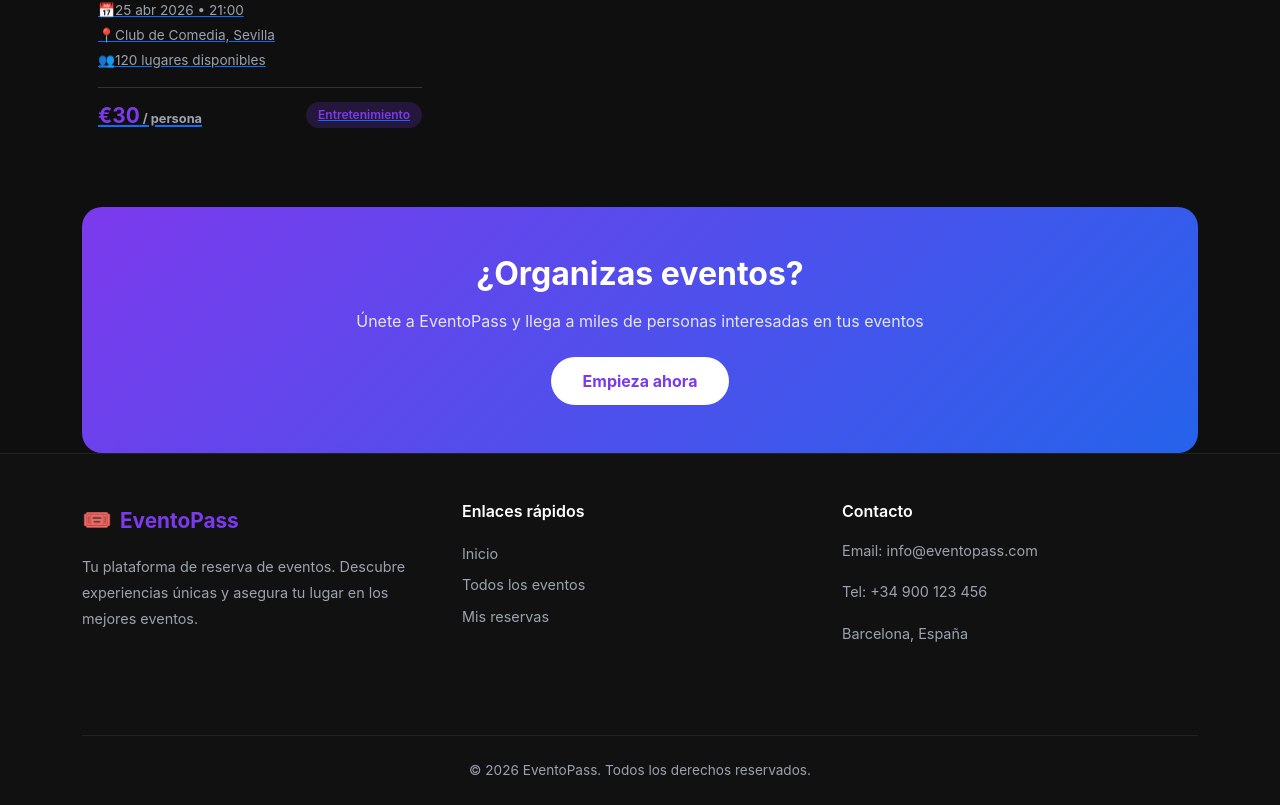
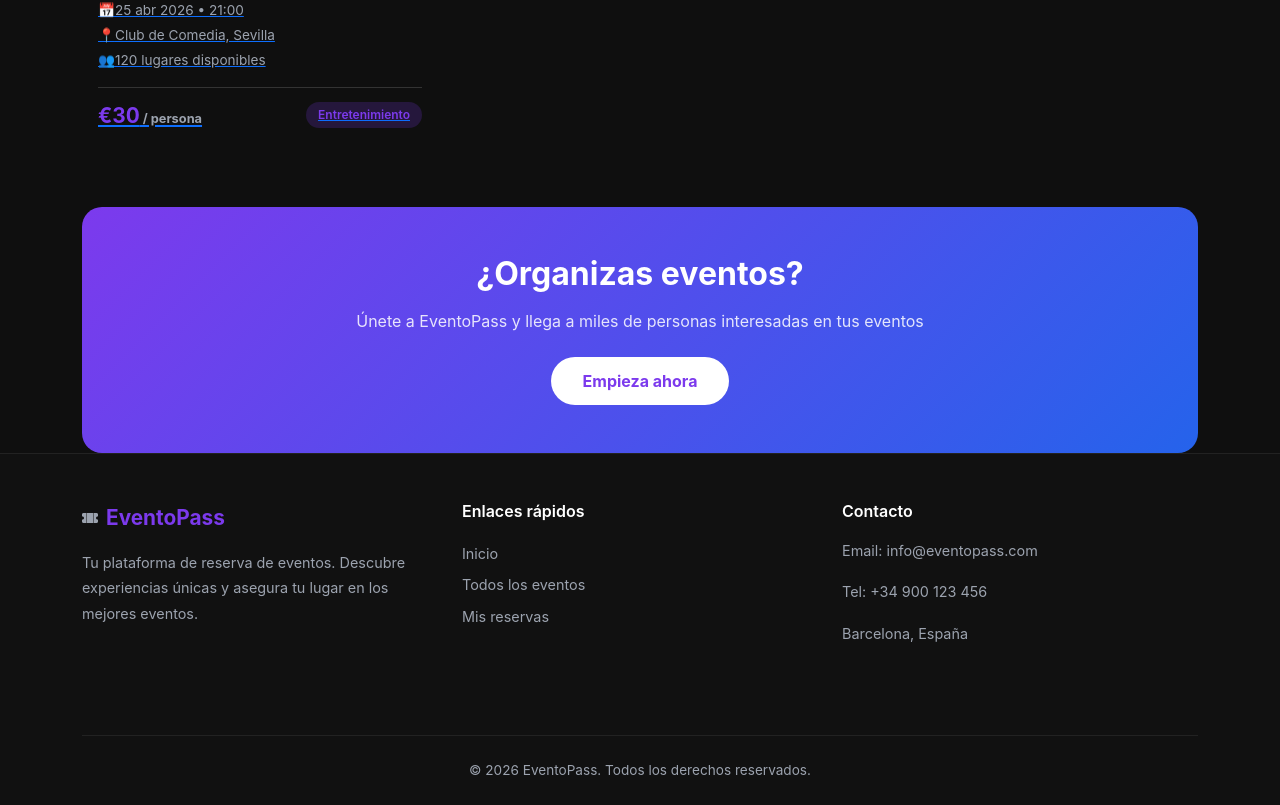
Before and after one commit to BryanStrk/frontend-angular-reto, an Angular app: page / in a window 1280 px wide. Shown: the part 3112-3917 px from the top of the page. Built offline with nearby package versions, Linux system fonts and the light colour scheme.

Commit message:
replace logo emoji with bootstrap-icon in footer

```diff
--- a/src/app/shared/components/footer/footer.html
+++ b/src/app/shared/components/footer/footer.html
@@ -4,7 +4,9 @@
 
         <div class="col-lg-4 mb-4">
             <div class="d-flex align-items-center gap-2 mb-3">
-            <span style="font-size: 1.5rem;">🎟️</span>
+            <div class="logo-box">
+                <i class="bi bi-ticket-perforated-fill"></i>
+            </div>
             <span class="brand-name">EventoPass</span>
             </div>
             <p class="footer-desc">Tu plataforma de reserva de eventos. Descubre experiencias únicas y asegura tu lugar en los mejores eventos.</p>
```
